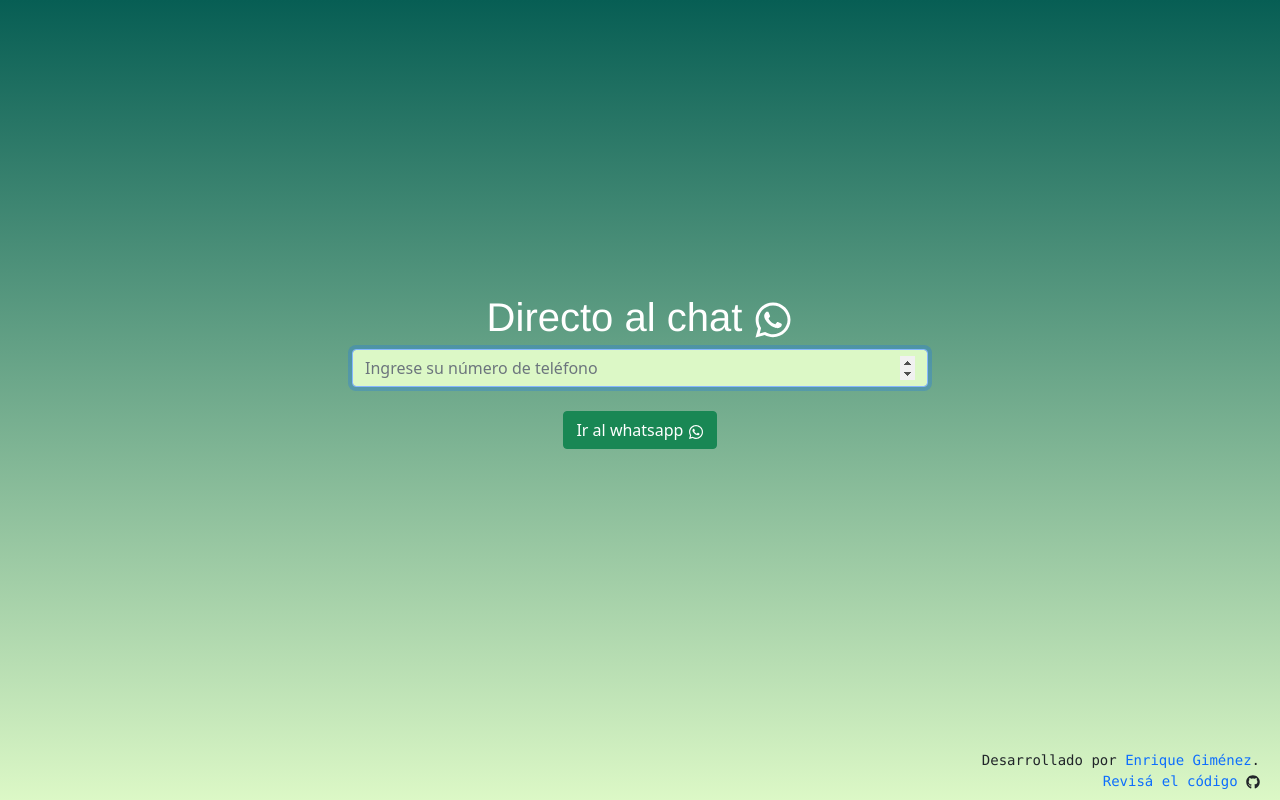
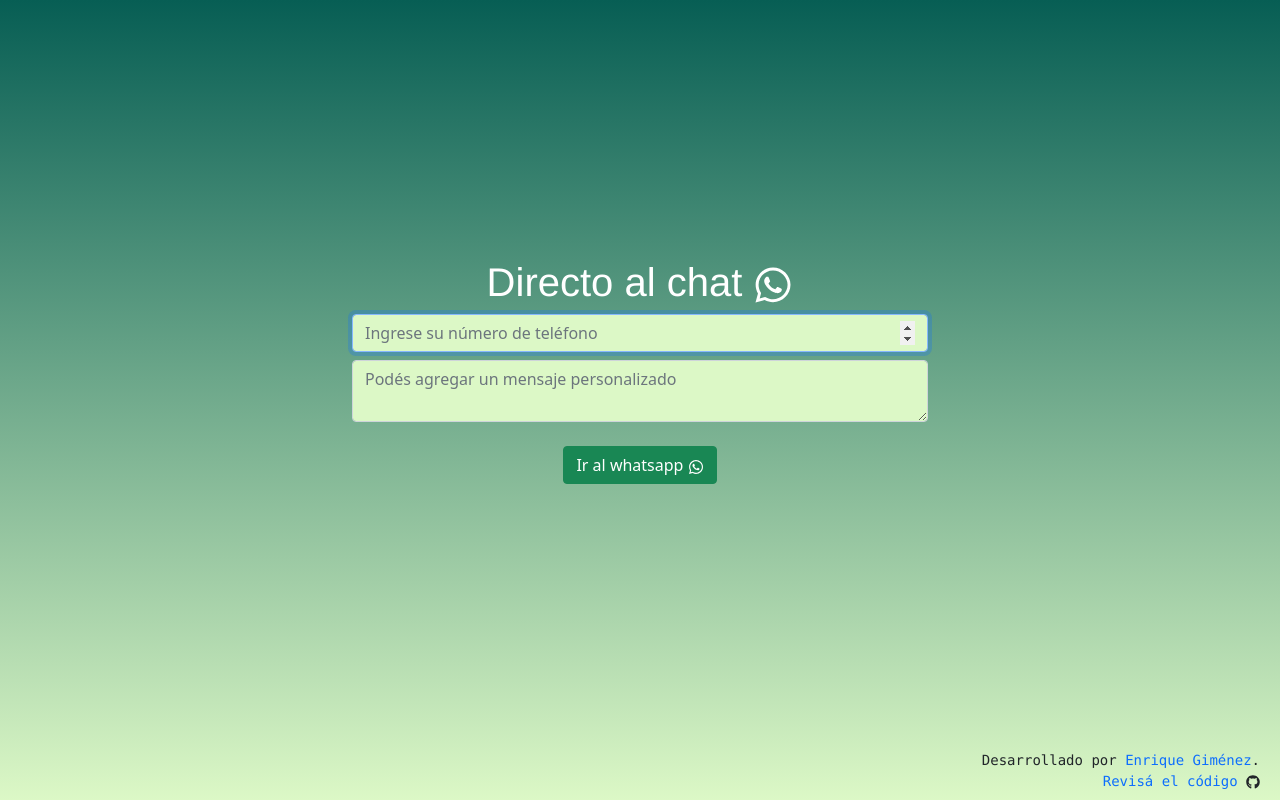
Before and after one commit to fenriquegimenez-zz/whatsapp-redirect, a Next.js app: page / in a window 1280 px wide. Built offline with nearby package versions, Linux system fonts and the light colour scheme.

Commit message:
added textarea

```diff
--- a/src/components/form.tsx
+++ b/src/components/form.tsx
@@ -3,6 +3,7 @@
 
 const Form = () => {
   const [phone, setPhone] = useState("")
+  const [text, setText] = useState("")
   const inputRef = useRef<HTMLInputElement>(null)
 
   useEffect(() => {
@@ -11,7 +12,10 @@
 
   function redirect(event: FormEvent) {
     event.preventDefault()
-    window.location.href = `https://wa.me/+595${phone.replace("+595", "")}`
+    window.location.href = `https://wa.me/+595${phone.replace(
+      "+595",
+      ""
+    )}?text=${text}`
   }
 
   return (
@@ -33,6 +37,17 @@
           }}
         />
       </div>
+      <div className="input-group my-2">
+        <textarea
+          className="form-control"
+          placeholder="Podés agregar un mensaje personalizado"
+          value={text}
+          onChange={e => setText(e.target.value)}
+          style={{
+            backgroundColor: "rgba(220,248,198,1)",
+          }}
+        ></textarea>
+      </div>
       <button
         onClick={e => redirect(e)}
         className="btn btn-large btn-success mt-3"
--- a/src/pages/index.tsx
+++ b/src/pages/index.tsx
@@ -1,7 +1,6 @@
 import { useEffect } from "react"
 import Form from "../components/form"
-import { FaGithub } from "react-icons/fa"
-import { FaWhatsapp } from "react-icons/fa"
+import { FaGithub, FaWhatsapp } from "react-icons/fa"
 
 const index = () => {
   useEffect(() => {
```
